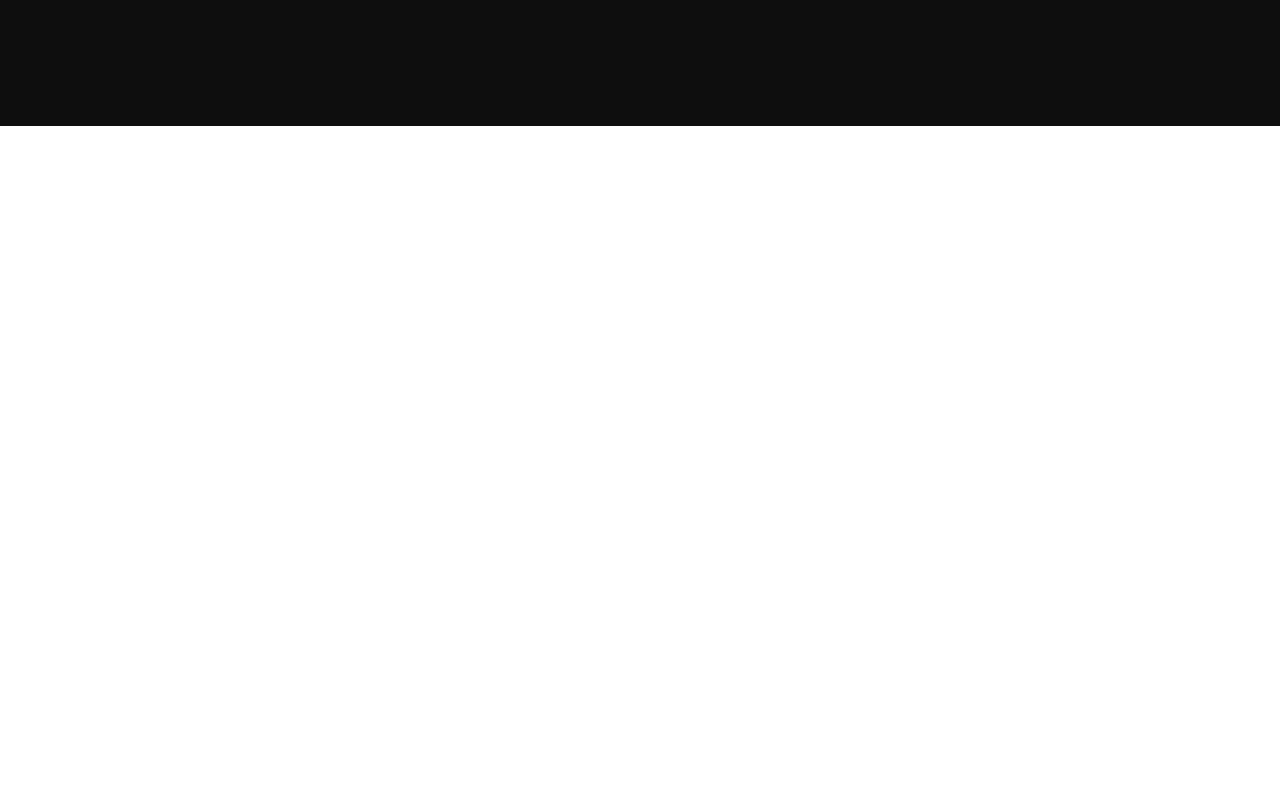
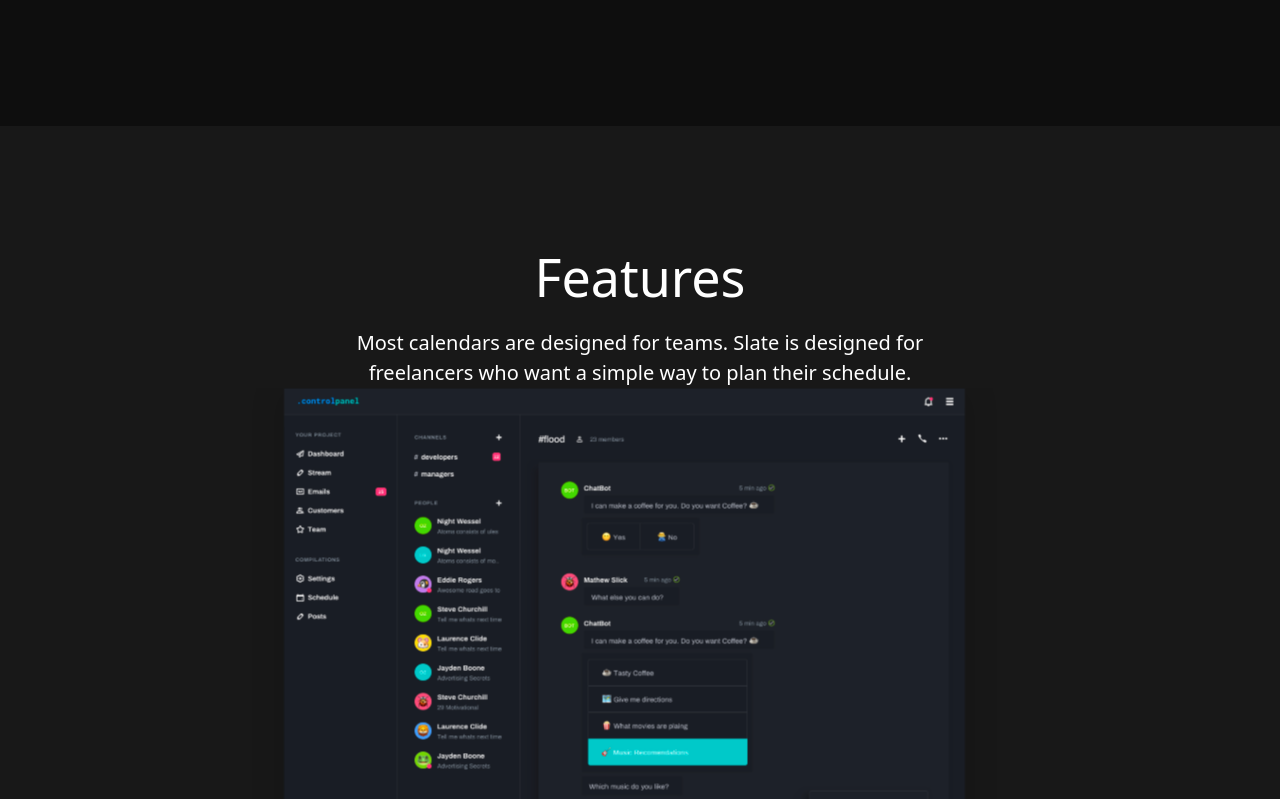
Before and after one commit to bixat/landing_page, a React (Create React App) app: page / in a window 1280 px wide. Shown: the part 1340-2139 px from the top of the page. Before the commit the page ends 1466 px from the top, so only its background shows below. Built offline with nearby package versions, Linux system fonts and the light colour scheme.

Commit message:
Start working on features section

```diff
--- a/src/App.tsx
+++ b/src/App.tsx
@@ -1,6 +1,8 @@
 
+import Features from './components/features';
 import Hero from './components/hero';
 import NavBar from './components/nav_bar';
+
 
 function App() {
   return <html lang="en">
@@ -10,6 +12,7 @@ function App() {
   <body>
     <NavBar />
     <Hero />
+    <Features />
   </body>
 </html>
 }
--- /dev/null
+++ b/src/components/features.tsx
@@ -0,0 +1,19 @@
+import features from '../assets/features.svg';
+
+function Features(){
+    return <section className="bg-background py-[100px]">
+        <div className="flex flex-col items-center">
+            <h1 className="text-[52px] text-white py-3">Features</h1>
+            <p className="text-[20px] text-white w-[602px] text-center font-extralight">Most calendars are designed for teams. Slate is designed for freelancers who want a simple way to plan their schedule.</p>
+            <div className='flex flex-row'>
+                <img src={features} alt="" />
+                <ul>
+                    <li>
+                    </li>
+                </ul>
+            </div>
+        </div>
+    </section>
+}
+
+export default Features;
```
Also changed, not shown: src/assets/features.svg (added).
